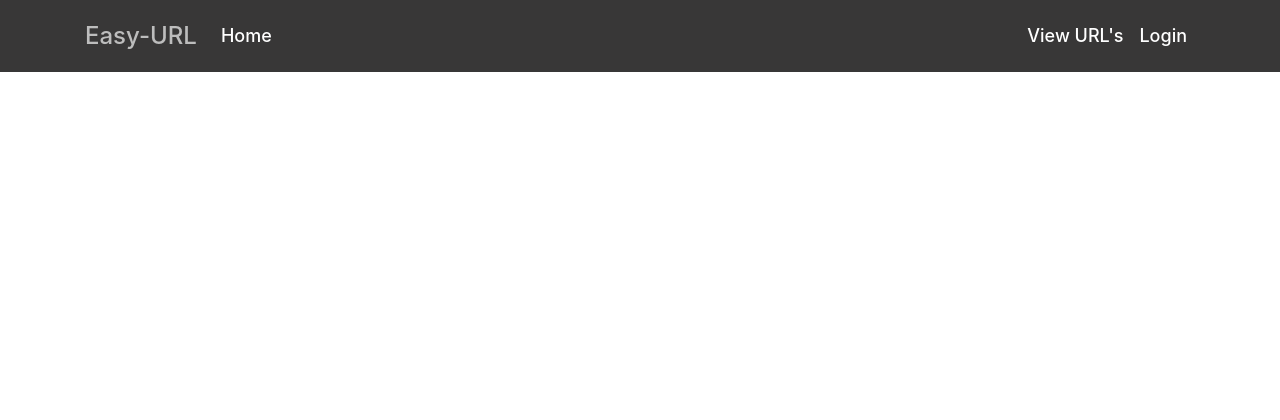
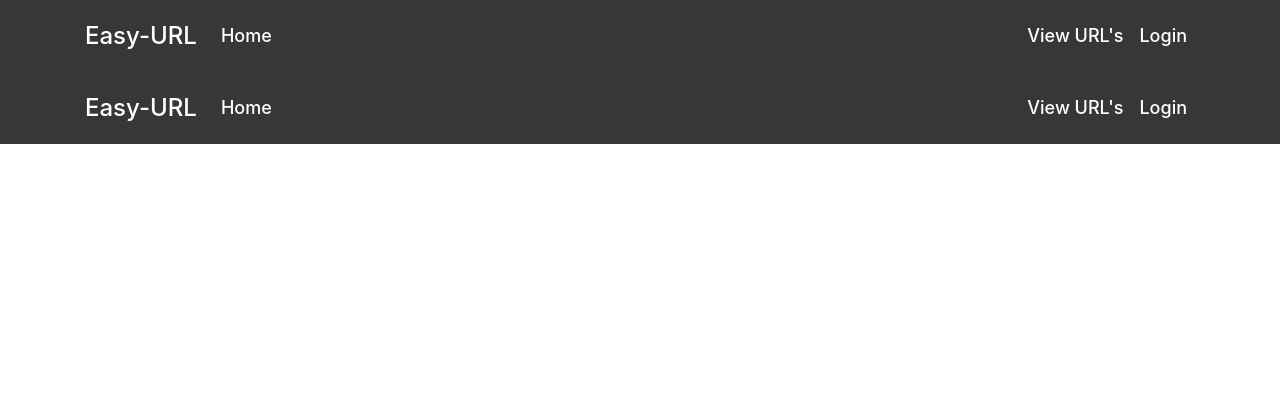
Before and after one commit to kaushal349/webd_project, a Django app: template url/templates/navbar.html in a window 1280 px wide. Shown: the top 420 px of the page. Run offline with Django 3.2, Linux system fonts and the light colour scheme; the template is opened without the code that fills it, so the values that code supplies are empty; some libraries are stand-ins or nearby versions.

Commit message:
chnages made

```diff
--- a/url/static/main.css
+++ b/url/static/main.css
@@ -31,3 +31,9 @@
     background-repeat: no-repeat;
     /* background-attachment: fixed; */
 }
+
+.scrolling-wrapper{
+    overflow-y: hidden;
+    overflow-x: auto;
+    white-space: nowrap;
+}
--- a/url/templates/base.html
+++ b/url/templates/base.html
@@ -1,18 +1,57 @@
 {% load static %}
 <!doctype html>
 <html lang="en">
+
 <head>
   <!-- Required meta tags -->
   <meta charset="utf-8">
   <meta name="viewport" content="width=device-width, initial-scale=1, shrink-to-fit=no">
 
   <!-- Bootstrap CSS -->
-    <link rel="stylesheet" href="https://stackpath.bootstrapcdn.com/bootstrap/4.4.1/css/bootstrap.min.css" integrity="sha384-Vkoo8x4CGsO3+Hhxv8T/Q5PaXtkKtu6ug5TOeNV6gBiFeWPGFN9MuhOf23Q9Ifjh" crossorigin="anonymous">
+  <link rel="stylesheet" href="https://stackpath.bootstrapcdn.com/bootstrap/4.4.1/css/bootstrap.min.css"
+    integrity="sha384-Vkoo8x4CGsO3+Hhxv8T/Q5PaXtkKtu6ug5TOeNV6gBiFeWPGFN9MuhOf23Q9Ifjh" crossorigin="anonymous">
   <script src="https://kit.fontawesome.com/0b22eaefe2.js" crossorigin="anonymous"></script>
   <link rel="stylesheet" href="{% static 'main.css' %}">
   <title>{% block title %}{% endblock %}</title>
 </head>
+
 <body>
+
+
+  <!-- navbar -->
+  <nav class="navbar navbar-expand-sm navbar-dark custom-nav">
+    <div class="container">
+      <div class="navbar-brand">
+        <h4 class="text-lead my-auto">Easy-URL</h4>
+      </div>
+      <button type="button" class="navbar-toggler custom-toggler" data-toggle="collapse" data-target="#navbar_items">
+        <i class="fas fa-bars text-white"></i>
+        <!-- <span class="navbar-toggler-icon"></span> -->
+      </button>
+      <div class="collapse navbar-collapse text-center" id="navbar_items">
+        <ul class="nav navbar-nav">
+          <li class="nav-item">
+            <a href="{% url 'url:home' %}" class="nav-link text-white">Home</a>
+          </li>
+        </ul>
+
+        <ul class="nav navbar-nav ml-auto">
+          <li class="nav-item">
+            <a href="{% url 'url:database' %}" class="nav-link text-white">View URL's</a>
+          </li>
+          <li class="nav-item">
+            {% if request.user.is_authenticated %}
+            <a href="{% url 'url:logout' %}" class="nav-link text-white">Logout</a>
+            {% else %}
+            <a href="{% url 'url:login' %}" class="nav-link text-white">Login</a>
+            {% endif %}
+          </li>
+        </ul>
+      </div>
+    </div>
+  </nav>
+
+
 
   {% block body %}{% endblock %}
   <!-- Footer -->
@@ -32,8 +71,16 @@
 
   <!-- Optional JavaScript -->
   <!-- jQuery first, then Popper.js, then Bootstrap JS -->
-    <script src="https://code.jquery.com/jquery-3.4.1.slim.min.js" integrity="sha384-J6qa4849blE2+poT4WnyKhv5vZF5SrPo0iEjwBvKU7imGFAV0wwj1yYfoRSJoZ+n" crossorigin="anonymous"></script>
-    <script src="https://cdn.jsdelivr.net/npm/popper.js@1.16.0/dist/umd/popper.min.js" integrity="sha384-Q6E9RHvbIyZFJoft+2mJbHaEWldlvI9IOYy5n3zV9zzTtmI3UksdQRVvoxMfooAo" crossorigin="anonymous"></script>
-    <script src="https://stackpath.bootstrapcdn.com/bootstrap/4.4.1/js/bootstrap.min.js" integrity="sha384-wfSDF2E50Y2D1uUdj0O3uMBJnjuUD4Ih7YwaYd1iqfktj0Uod8GCExl3Og8ifwB6" crossorigin="anonymous"></script>
+  <script src="https://code.jquery.com/jquery-3.4.1.slim.min.js"
+    integrity="sha384-J6qa4849blE2+poT4WnyKhv5vZF5SrPo0iEjwBvKU7imGFAV0wwj1yYfoRSJoZ+n"
+    crossorigin="anonymous"></script>
+  <script src="https://cdn.jsdelivr.net/npm/popper.js@1.16.0/dist/umd/popper.min.js"
+    integrity="sha384-Q6E9RHvbIyZFJoft+2mJbHaEWldlvI9IOYy5n3zV9zzTtmI3UksdQRVvoxMfooAo"
+    crossorigin="anonymous"></script>
+  <script src="https://stackpath.bootstrapcdn.com/bootstrap/4.4.1/js/bootstrap.min.js"
+    integrity="sha384-wfSDF2E50Y2D1uUdj0O3uMBJnjuUD4Ih7YwaYd1iqfktj0Uod8GCExl3Og8ifwB6"
+    crossorigin="anonymous"></script>
+  <!-- <script src="https://maxcdn.bootstrapcdn.com/bootstrap/3.3.7/js/bootstrap.min.js" crossorigin="anonymous"></script> -->
 </body>
+
 </html>
--- a/url/templates/database.html
+++ b/url/templates/database.html
@@ -3,7 +3,6 @@
 {% block title %}Database{% endblock %}
 {% block body %}
 
-{% include 'navbar.html' %}
 
 <section id="database_filler" class="bg-dark">
     <div class="container py-5">
--- a/url/templates/navbar.html
+++ b/url/templates/navbar.html
@@ -1,13 +1,14 @@
 {% extends 'base.html' %}
 {% load static %}
 {% block body %}
-<nav class="navbar navbar-expand-sm custom-nav">
+<nav class="navbar navbar-expand-sm navbar-dark custom-nav">
     <div class="container">
         <div class="navbar-brand">
             <h4 class="text-lead my-auto">Easy-URL</h4>
         </div>
-        <button class="navbar-toggler custom-toggler" data-toggle = "collapse" data-target = "#navbar_items">
-            <i class="fas fa-bars text-white"></i>
+        <button type="button" class="navbar-toggler custom-toggler" data-toggle = "collapse" data-target = "#navbar_items">
+            <!-- <i class="fas fa-bars text-white"></i> -->
+            <span class="navbar-toggler-icon"></span>
         </button>
         <div class="collapse navbar-collapse text-center" id = "navbar_items">
 
--- a/url/views.py
+++ b/url/views.py
@@ -44,6 +44,7 @@ def db_view(request):
     context = {'objects' : objects}
     return render(request, 'database.html',context)
 
+
 def login_view(request):
     if request.method == "POST":
         username = request.POST.get('username')
```
Also changed, not shown: url/templates/home.html (+7 -8 lines), db.sqlite3. Lines whose indentation alone changed are shown as unchanged.
